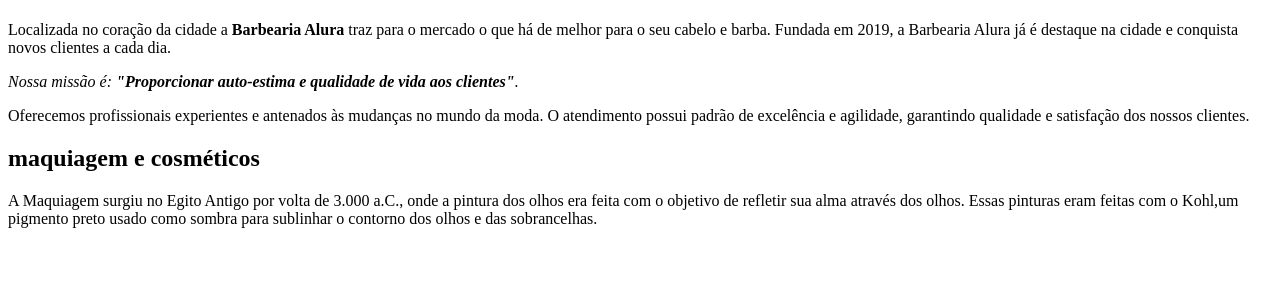
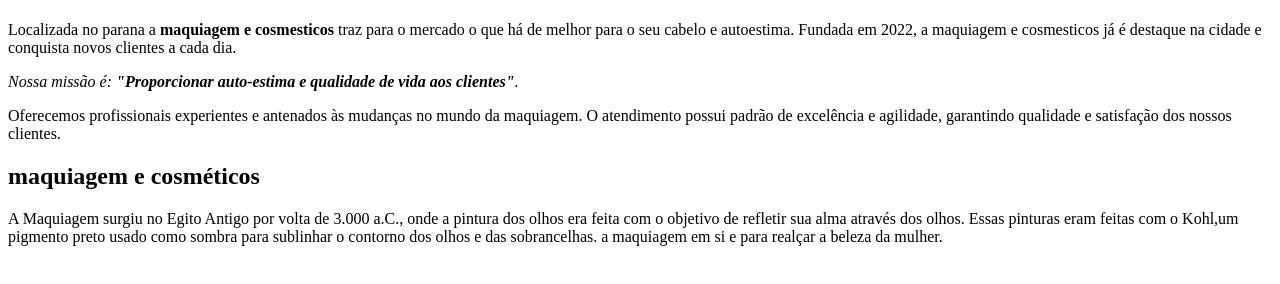
Before and after one commit to isabelleschitini/escola, a plain HTML site: page index.html in a window 1280 px wide. Drawn offline with Linux system fonts and the light colour scheme.

Commit message:
Update index.html

```diff
--- a/index.html
+++ b/index.html
@@ -7,12 +7,12 @@
     <body>
         <h1></h1>
 
-        <p>Localizada no coração da cidade a <strong>Barbearia Alura</strong> traz para o mercado o que há de melhor para o seu cabelo e barba.
-        Fundada em 2019, a Barbearia Alura já é destaque na cidade e conquista novos clientes a cada dia.</p>
+        <p>Localizada no parana a <strong>maquiagem e cosmesticos</strong> traz para o mercado o que há de melhor para o seu cabelo e autoestima.
+        Fundada em 2022, a maquiagem e cosmesticos já é destaque na cidade e conquista novos clientes a cada dia.</p>
 
         <p><em>Nossa missão é: <strong>"Proporcionar auto-estima e qualidade de vida aos clientes"</strong>.</em></p>
 
-        <p>Oferecemos profissionais experientes e antenados às mudanças no mundo da moda.
+        <p>Oferecemos profissionais experientes e antenados às mudanças no mundo da maquiagem.
         O atendimento possui padrão de excelência e agilidade, garantindo qualidade e satisfação dos nossos clientes.</p>
     </body>
 </html>
@@ -21,5 +21,6 @@
 
   <p3>A Maquiagem surgiu no Egito Antigo por volta de 3.000 a.C., onde a pintura dos olhos era feita com o objetivo de refletir sua alma através dos olhos.
     Essas pinturas eram feitas com o Kohl,um pigmento preto usado como sombra para sublinhar o contorno dos olhos e das sobrancelhas.
+      a maquiagem em si e para realçar a beleza da mulher.
 
     <p7>
```
